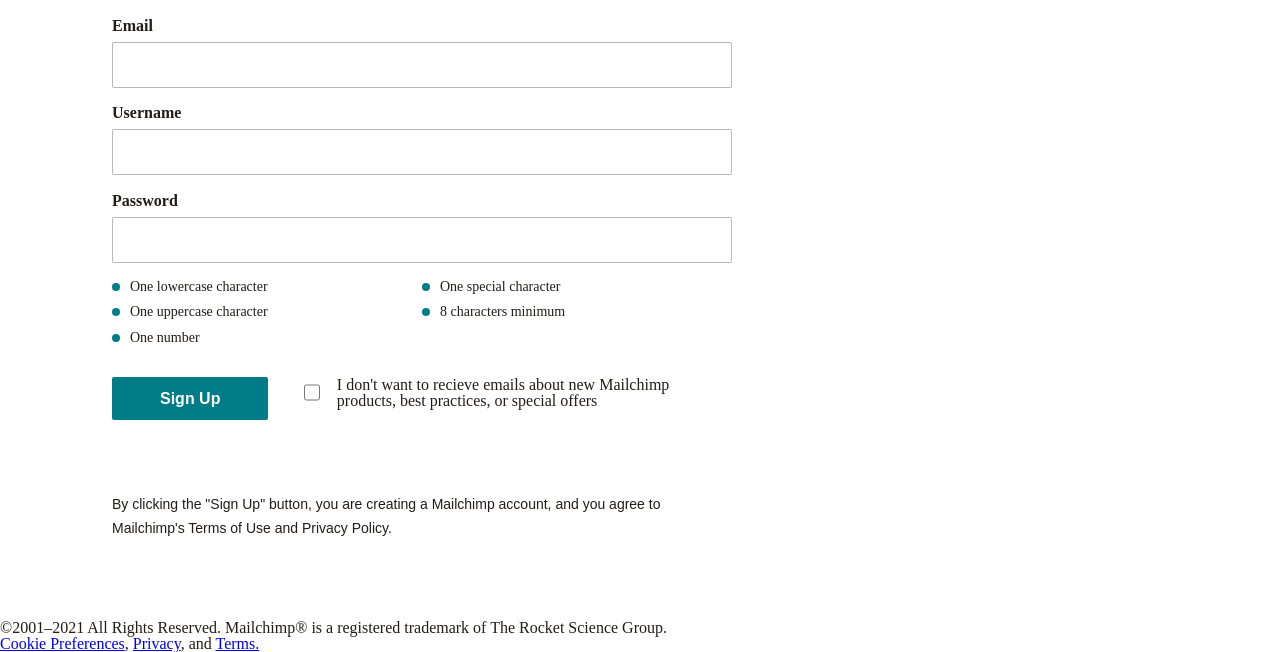
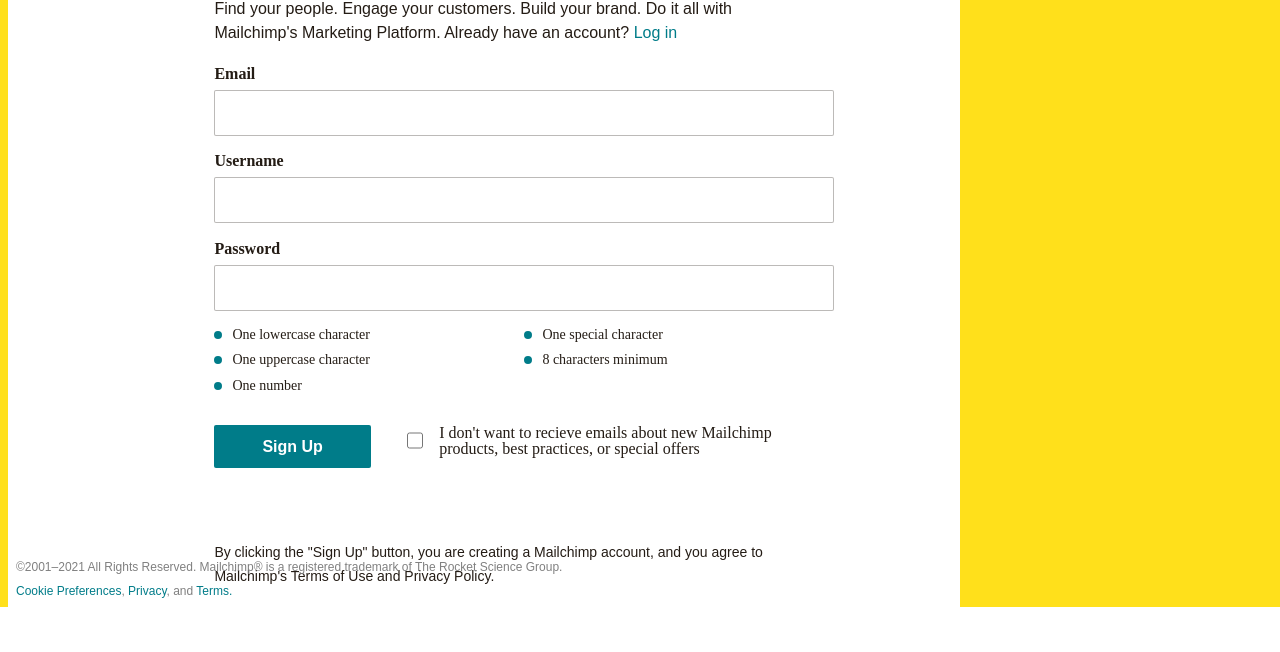
Before and after one commit to seanmr7/mailchimp-signup-form, a plain HTML site: page index.html in a window 1280 px wide. Shown: the part 194-846 px from the top of the page. After the commit the page ends 801 px from the top, so only its background shows below. Drawn offline with Linux system fonts and the light colour scheme.

Commit message:
Complete Mailchimp signup form

```diff
--- a/css/main.css
+++ b/css/main.css
@@ -75,10 +75,20 @@
 	outline: none;
 }
 
+.left-sidebar {
+	background-color: #ffe01b;
+	width: 8px;
+	margin-top: -8em;
+	z-index: 1;
+	grid-area: left-sidebar;
+}
+
 .main {
-  margin: 5em;
-	padding: 0 2em;
-	max-width: 600px;
+	position: relative;
+  display: grid;
+	height: 100vh;
+	grid-template-columns: 8% 67% 25%;
+	grid-template-areas: "left-sidebar form picture"
 }
 
 .main h1 {
@@ -98,6 +108,19 @@
 .main a {
   text-decoration: none;
   color: #007c89;
+}
+
+.picture {
+	grid-area: picture;
+	background-color: #ffe01b;
+}
+
+.sign-up-form {
+	margin-left: 5em;
+	margin-top: 8em;
+	padding: 0 2em;
+	max-width: 600px;
+	grid-area: form;
 }
 
 .form-label {
@@ -148,5 +171,18 @@
 
 p.sign-up-text {
 	font-size: .875rem;
+}
 
+.main footer {
+	position: fixed;
+	margin-left: 1em;
+	bottom: 0;
 }
+
+.main footer p {
+	font-size: 0.75rem;
+	padding: 0;
+	color: grey;
+	margin: 0 0 0.5em 0;
+	line-height: 1.5;
+}
--- a/index.html
+++ b/index.html
@@ -7,7 +7,12 @@
     <link rel="stylesheet" href="css/main.css">
 </head>
 <body>
+
+
   <div class="main">
+      <aside class="left-sidebar"></aside>
+    <div class="picture"></div>
+    <div class="sign-up-form">
       <h1>Welcome to Mailchimp</h1>
       <p>Find your people. Engage your customers.
         Build your brand. Do it all with Mailchimp's Marketing Platform. Already have an account? <a href="/">Log in</a></p>
@@ -41,5 +46,7 @@
       <p>©2001–2021 All Rights Reserved. Mailchimp® is a registered trademark of The Rocket Science Group.</p>
       <p><a href="/">Cookie Preferences</a>, <a href="/">Privacy</a>, and <a href="/">Terms.</a></p>
     </footer>
+  </div>
+
 
 </body>
```
Lines whose indentation alone changed are shown as unchanged.
